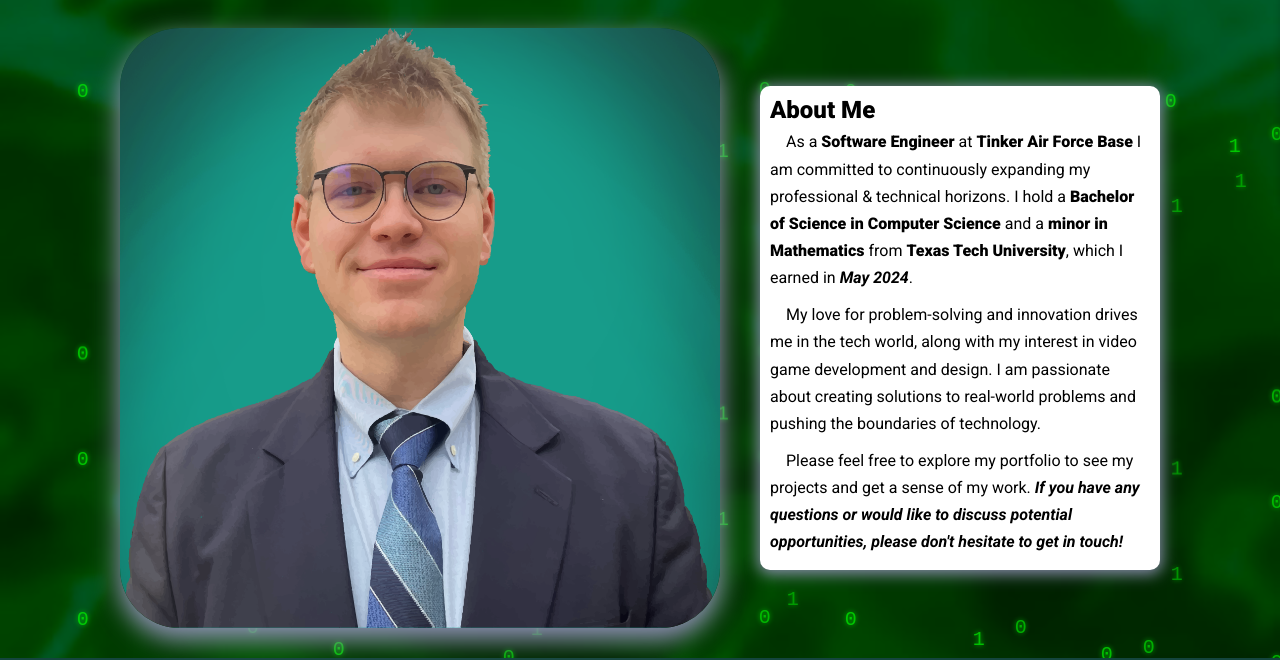
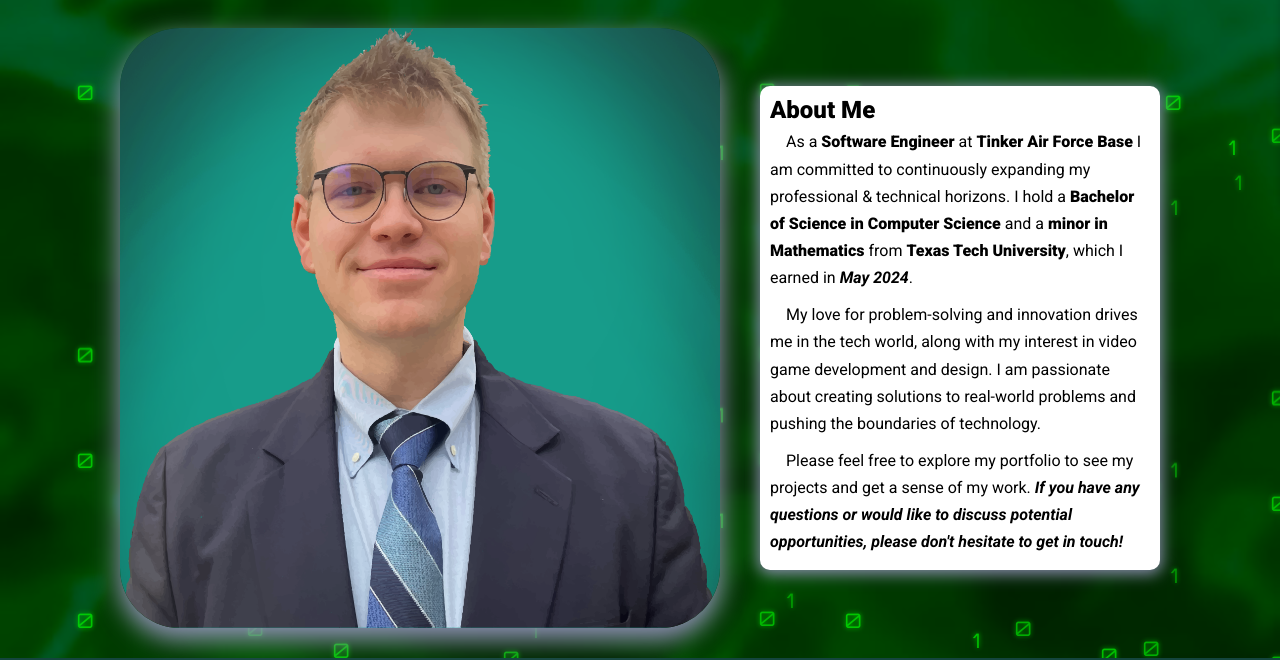
Before and after one commit to jettwk/WebsitePortfolio, a website built with Vite: page index.html in a window 1280 px wide. Shown: the part 142-802 px from the top of the page. Built offline with nearby package versions, Linux system fonts and the light colour scheme; files whose address does not match are found by name.

Commit message:
Assistant checkpoint: Updated animation font to Orbitron
Assistant generated file changes:
- style.css: Add Orbitron font import, Update star animation font

---

User prompt:

Now lets change the font of the animations to "font-family: 'Orbitron', sans-serif;"

```diff
--- a/style.css
+++ b/style.css
@@ -1,4 +1,5 @@
 @import url("https://fonts.googleapis.com/css2?family=Roboto:ital,wght@0,400;0,900;1,700&display=swap");
+@import url('https://fonts.googleapis.com/css2?family=Orbitron&display=swap');
 
 /* Variables */
 :root {
@@ -861,7 +862,7 @@ BACKGROUND ANIMATION
 @import url('https://fonts.googleapis.com/css2?family=Share+Tech+Mono&display=swap');
 
 .star {
-  font-family: 'Share Tech Mono', monospace;
+  font-family: 'Orbitron', sans-serif;
   font-size: 20px;
   color: #00ff00;
   position: absolute;
```
